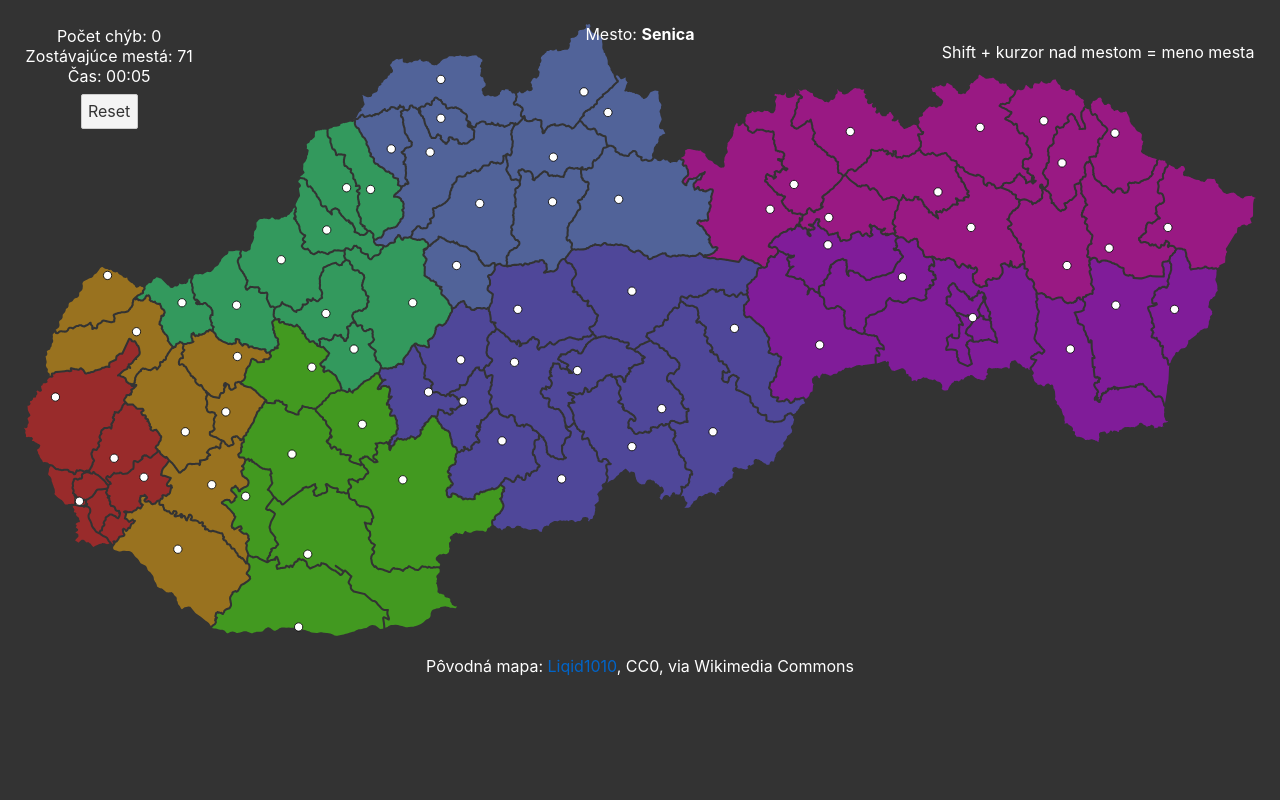
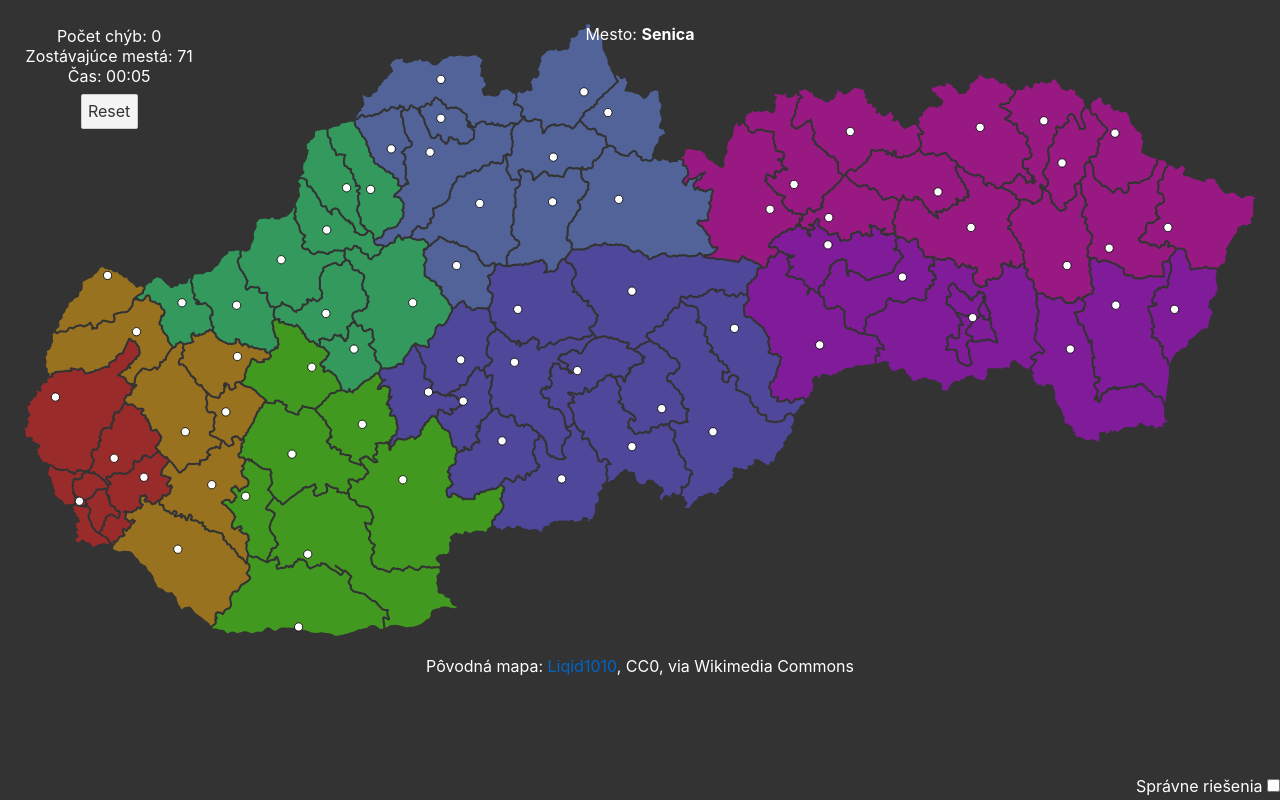
Before and after one commit to fedorsykora/tonageografiu, a Svelte app: page / in a window 1280 px wide. Built offline with nearby package versions, Linux system fonts and the light colour scheme.

Commit message:
Remake temporary revealing mechanism

```diff
--- a/src/App.svelte
+++ b/src/App.svelte
@@ -1,24 +1,44 @@
 <script lang="ts">
 	import Map from './Map.svelte';
 	import Hud from './Hud.svelte';
+
+	let allRevealed: boolean;
 </script>
 
+
 <main>
+	<!--<nav>
+		<Link to="/">Home</Link>
+		<Link to="/x">owo</Link>
+	</nav>-->
+	<nav>
+		<label for="allRevealed">Správne riešenia</label>
+		<input type="checkbox" name="allRevealed" id="allRevealed" bind:checked={allRevealed}>
+	</nav>
 	<Hud/>
-	<Map/>
+	<Map allRevealed={allRevealed}/>
 </main>
 
-<style>
+<style lang="scss">
 	main {
 		text-align: center;
 		padding: 1em;
 		max-width: 240px;
 		margin: 0 auto;
-	}
-
-	@media (min-width: 640px) {
-		main {
+		@media (min-width: 640px) {
 			max-width: none;
 		}
 	}
+
+
+	nav {
+		position: absolute;
+		bottom: 0;
+		right:0;
+
+		& > * {
+			display: inline;
+		}
+
+	}
 </style>
--- a/src/City.svelte
+++ b/src/City.svelte
@@ -3,18 +3,14 @@
     export let name: string;
     export let coords: number[];
     export let revealed: boolean = false;
+    export let tempRevealed:boolean = false;
 
     import { get } from 'svelte/store';
-    import {cities, index, currentCity/*, citiesLen*/, mistakes, cm, shifted} from './stores';
-    //import {tweened} from 'svelte/motion';
-
+    import {cities, index, currentCity, mistakes, cm} from './stores';
 
     let misattributions: number; //misattributions of this point
     let shaking:boolean;
-    let moouseover:boolean;
     function handleClick(){
-        console.log("click");
-        //console.log($citiesLen)
         if(!revealed){
             if (name == $currentCity.name){
                 console.log("success!")
@@ -22,9 +18,14 @@
             } else{
                 $mistakes += 1;
                 $cm += 1
+                //shake
                 shaking = true;
                 setTimeout(()=>shaking=false, 700);//has to be a multiple of animation duration
-                console.log("you are wrong", $cm);
+                //reveal temporarily
+                tempRevealed = true;
+                setTimeout(()=>tempRevealed=false,1000);
+
+                console.log(`you were wrong ${$cm} times`);
                 navigator.vibrate(200);
             }
         }
@@ -44,7 +45,7 @@
     $cities.push({name, reveal, reset});
 </script>
 
-<circle on:click={handleClick} on:mouseover={()=>moouseover = true} on:mouseout={()=>moouseover = false} r="5" cx={coords[0]} cy={coords[1]} class={(function(){
+<circle id="front" r="5" cx={coords[0]} cy={coords[1]} class={(function(){
     if(revealed){
         if(misattributions==0) return "holeinone";
         else if(misattributions<=4) return "problematic";
@@ -52,25 +53,37 @@
     }
     else return "";
 })()} class:shaking={shaking}/>
-{#if revealed||($shifted && moouseover)} <text x={coords[0]} y={coords[1]}>{name}</text> {/if}
+{#if revealed||tempRevealed} <text x={coords[0]} y={coords[1]}>{name}</text> {/if}
+<circle id="back" r="20" cx={coords[0]} cy={coords[1]} on:click={handleClick} fill="transparent" stroke="transparent"/>
 
 <style lang="scss">
     circle{
+        &#front{
             fill: rgb(255, 255, 255);
             stroke: black;
             transition: .2s;
+            @media (pointer:coarse){
+                r: 10;
+            }
+            @media (hover: hover){
                 &:hover{
                     fill: black;
                }
             }
-    .holeinone{
+            //pointer-events: none;
+            &.holeinone{
                 fill: green;
             }
-    .problematic{
+            &.problematic{
                 fill: yellow;
             }
-    .worthyofimprovement{
+            &.worthyofimprovement{
                 fill: red;
+            }
+        }
+        &#back{
+            pointer-events: none;
+        }
     }
     text{
         user-select: none;
@@ -99,4 +112,5 @@
             transform: translateX(0%);
         }
     }
+
 </style>
--- a/src/Hud.svelte
+++ b/src/Hud.svelte
@@ -35,9 +35,6 @@
     {/if}
 </div>
 
-<div id="instructions">
-    <p>Shift + kurzor nad mestom = meno mesta</p>
-</div>
 <style lang="scss">
     div{
         position: absolute;
@@ -49,10 +46,6 @@
                 margin-top: 5%;
             }
         }
-        &#instructions{
-            right: 0;
-
-        }
     }
     #city{
         position: absolute;
--- a/src/Map.svelte
+++ b/src/Map.svelte
@@ -1,4 +1,5 @@
 <script lang="ts">
+    export let allRevealed: boolean = false;
     import MapBackground from './MapBackground.svelte';
     import City from './City.svelte';
     import {onMount} from 'svelte';
@@ -89,10 +90,10 @@
     onMount(reset);
 </script>
 
-<svg xmlns="http://www.w3.org/2000/svg" xmlns:xlink="http://www.w3.org/1999/xlink" version="1.1" id="Layer_1" x="0px" y="0px" viewBox="0 0 1489.49 739.6" style="enable-background:new 0 0 1489.49 739.6;" xml:space="preserve">
+<svg xmlns="http://www.w3.org/2000/svg" xmlns:xlink="http://www.w3.org/1999/xlink" version="1.1" id="map" x="0px" y="0px" viewBox="0 0 1489.49 739.6" style="enable-background:new 0 0 1489.49 739.6;" xml:space="preserve">
     <MapBackground/>
     {#each Object.entries(d).sort((a,b) => Math.random()-0.5) as [name, coords]}
-        <City name={name} coords={coords}/>
+        <City name={name} coords={coords} tempRevealed={allRevealed}/>
     {/each}
 </svg>
 <p>Pôvodná mapa: <a href="https://commons.wikimedia.org/wiki/File:Slovensko_okresy.svg">Liqid1010</a>, CC0, via Wikimedia Commons</p>
--- a/src/stores.ts
+++ b/src/stores.ts
@@ -23,12 +23,3 @@ export const cm: Writable<number> = writable(0); //current misattributions
 /*export const citiesLen = derived(cities, $cities => {
     return $cities.length;
 });*/
-
-export const shifted: Writable<boolean> = writable(false);
-document.addEventListener("keydown", (e)=>{
-    console.log("shifted", e.shiftKey, e.key);
-    if(e.key == "Shift") shifted.set(true)});
-document.addEventListener("keyup", (e)=>{
-    console.log("unshifted");
-    if(e.key == "Shift") shifted.set(false)});
-console.log(document);
```
Lines whose indentation alone changed are shown as unchanged.
